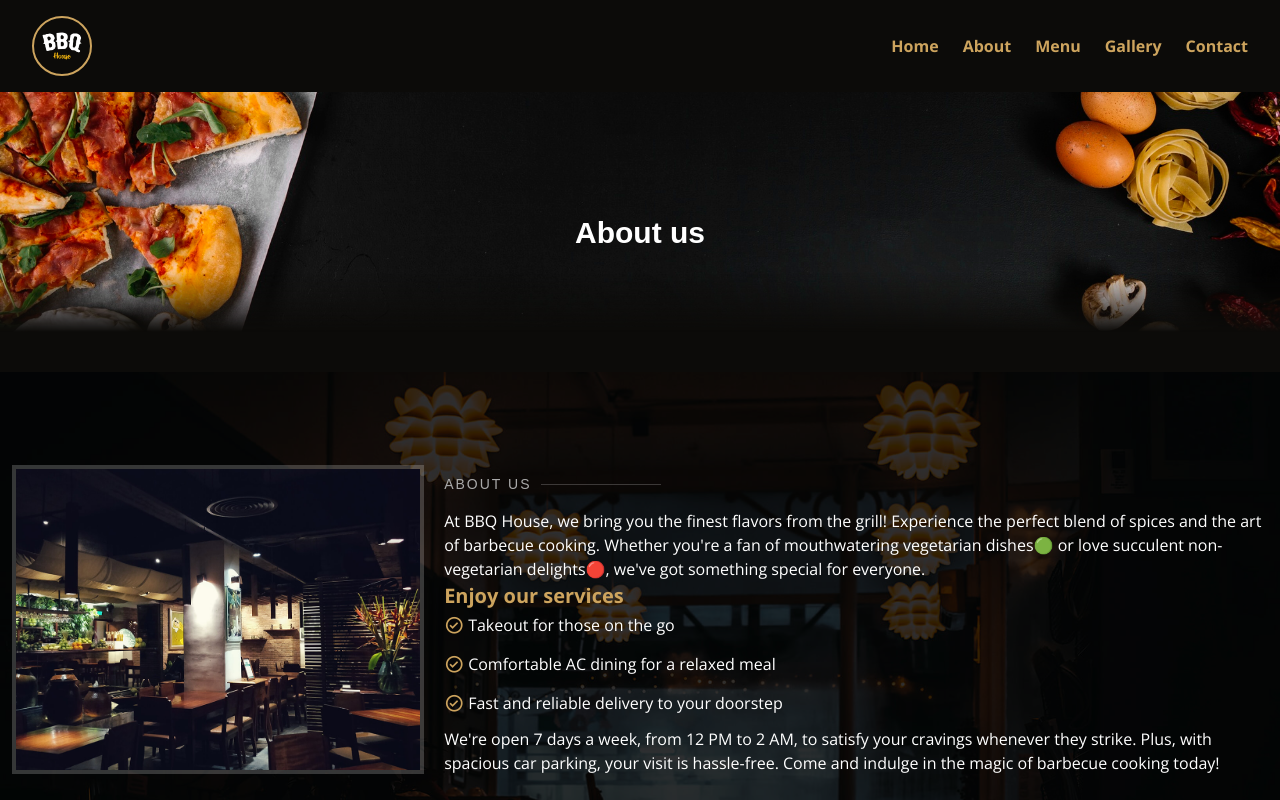
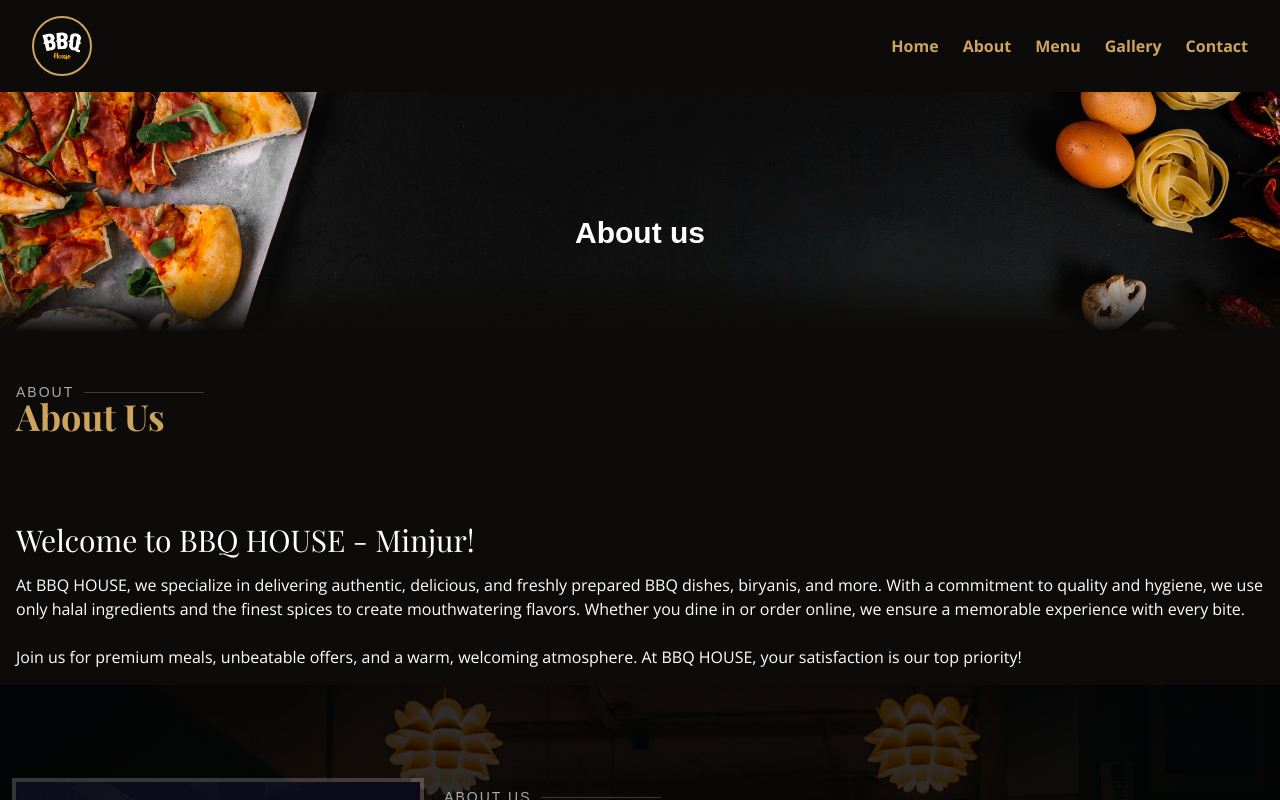
Before and after one commit to harshivkrishna/bbq-house, a React (Vite) app: page /about in a window 1280 px wide. Shown: the top 800 px of the page. Built offline with nearby package versions, Linux system fonts and the light colour scheme; a web font is replaced by a local one.

Commit message:
new file:   public/assets/contact-bg.jpg

```diff
--- a/src/Pages/About/About.css
+++ b/src/Pages/About/About.css
@@ -34,3 +34,8 @@
         margin: 20px 0;
     }
 }
+
+.about-title-name{
+    font-size: 30px;
+    margin-bottom: 10px;
+}
--- a/src/Pages/About/About.jsx
+++ b/src/Pages/About/About.jsx
@@ -14,6 +14,17 @@
         <div className='about-banner'>
             <img src={banner} alt="" />
             <h4>About us</h4>
+        </div>
+        <div className="section-title p-4 mb-8">
+          <h2 className="text-4xl font-bold text-gray-800">About</h2>
+          <p className="text-lg text-gray-500">About Us</p>
+        </div>
+        <div className='p-4'>
+            <h2 className='about-title-name'>Welcome to BBQ HOUSE - Minjur!</h2>
+            <p>At BBQ HOUSE, we specialize in delivering authentic, delicious, and freshly prepared BBQ dishes, biryanis, and more. With a commitment to quality and hygiene, we use only halal ingredients and the finest spices to create mouthwatering flavors. Whether you dine in or order online, we ensure a memorable experience with every bite.
+            </p>
+            <br />
+            <p>Join us for premium meals, unbeatable offers, and a warm, welcoming atmosphere. At BBQ HOUSE, your satisfaction is our top priority!</p>
         </div>
         <section id="about" className="about">
             <div
--- a/src/Pages/Contact/Contactpage.jsx
+++ b/src/Pages/Contact/Contactpage.jsx
@@ -2,10 +2,16 @@
 import Navbar from '../../components/Navbar/Navbar'
 import Footer from '../../components/Footer/Footer'
 import ContactSection from '../../components/Contact/Contactsection'
+import banner from '../../../public/assets/contact-bg.jpg'
+
 const Contactpage = () => {
   return (
-    <div>
+    <div className='overflow-x-hidden'>
         <Navbar/>
+        <div className='about-banner'>
+            <img src={banner} alt="" />
+            <h4>Contact us</h4>
+        </div>
         <ContactSection/>
         <Footer/>
     </div>
--- a/src/Pages/Menu/Menu.jsx
+++ b/src/Pages/Menu/Menu.jsx
@@ -4,7 +4,7 @@
 import menuDataNAC from "./menuDataNAC.json";
 import Navbar from "../../components/Navbar/Navbar";
 import Footer from "../../components/Footer/Footer";
-import banner from '../../../public/assets/banner-about.jpg'
+import banner from '../../../public/assets/menu-bg.jpg'
 import './Menu.css';
 
 const Menu = () => {
@@ -48,7 +48,7 @@
         </div>
             <section id="menu" className="menu py-10">
                 <div className="container mx-auto px-4">
-                    <div className="section-title text-center mb-8">
+                    <div className="section-title mb-8">
                         <h2 className="text-3xl font-bold">Menu</h2>
                         <p className="text-gray-600">Check Our Tasty Menu</p>
                     </div>
@@ -58,7 +58,7 @@
                             {categories.map((category) => (
                                 <li
                                     key={category.filter}
-                                    className={`cursor-pointer px-4 py-2 border rounded ${filterAC === category.filter
+                                    className={`cursor-pointer px-4 py-2  border rounded ${filterAC === category.filter
                                         ? "bg-custom-gold text-black"
                                         : "bg-black text-custom-gold"
                                         }`}
--- a/src/components/Hero/Hero.jsx
+++ b/src/components/Hero/Hero.jsx
@@ -33,7 +33,7 @@
             animate={{ opacity: 1, y: 0 }}
             transition={{ duration: 2, delay: 0.2, ease: "easeIn" }}
           >
-            <a href="https://youtube.com/@bbqhouse_minjur?si=qqV9NU4CFcmN-sIq" target='_blank' className="play-btn text-4xl text-white hover:text-primary transition duration-300">
+            <a href="https://www.instagram.com/bbqhouse_minjur/profilecard/?igsh=ZzI0eGx1NHBvZDdl" target='_blank' className="play-btn text-4xl text-white hover:text-primary transition duration-300">
             </a>
           </motion.div>
         </div>
```
Also changed, not shown: 2 other files (tests, documents, lock files or other folders).
